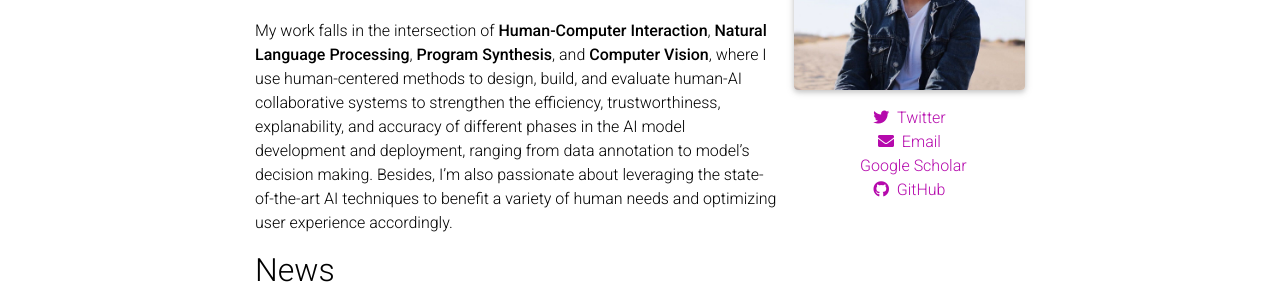
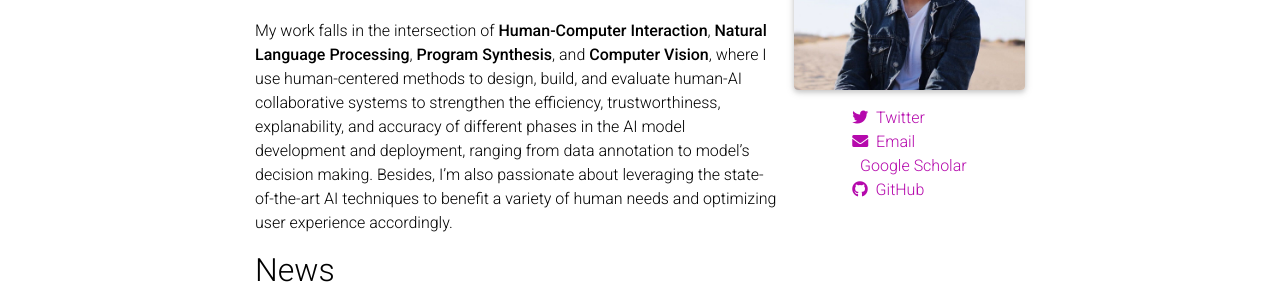
Before and after one commit to roryzhengzhang/roryzhengzhang.github.io, a Jekyll site: the page built from _pages/about.md, in a window 1280 px wide. Shown: the part 342-642 px from the top of the page. Built offline with Jekyll 4.4.1, drawn with Linux system fonts in a browser that asks for light colours; full-size pictures stand in for the smaller copies a plugin makes; emoji names are drawn with the system emoji font; comment, search, counter and statistics services are not loaded; a style sheet for code colours, icons or effects is not loaded.

Commit message:
Update social media display (centered)

```diff
--- a/_layouts/about.html
+++ b/_layouts/about.html
@@ -29,7 +29,7 @@ layout: default
       class=profile_image_class
       alt=page.profile.image -%}
       {% endif -%}
-      <div style="text-align: center;">
+      <div style="display: flex; justify-content: center;">
         <ul style="list-style: none; display: inline-block; padding: 0; margin: 0;">
           {%- if site.twitter_username %}
           <li><a href="https://twitter.com/{{ page.profile.twitter }}" title="Twitter"><i
```
